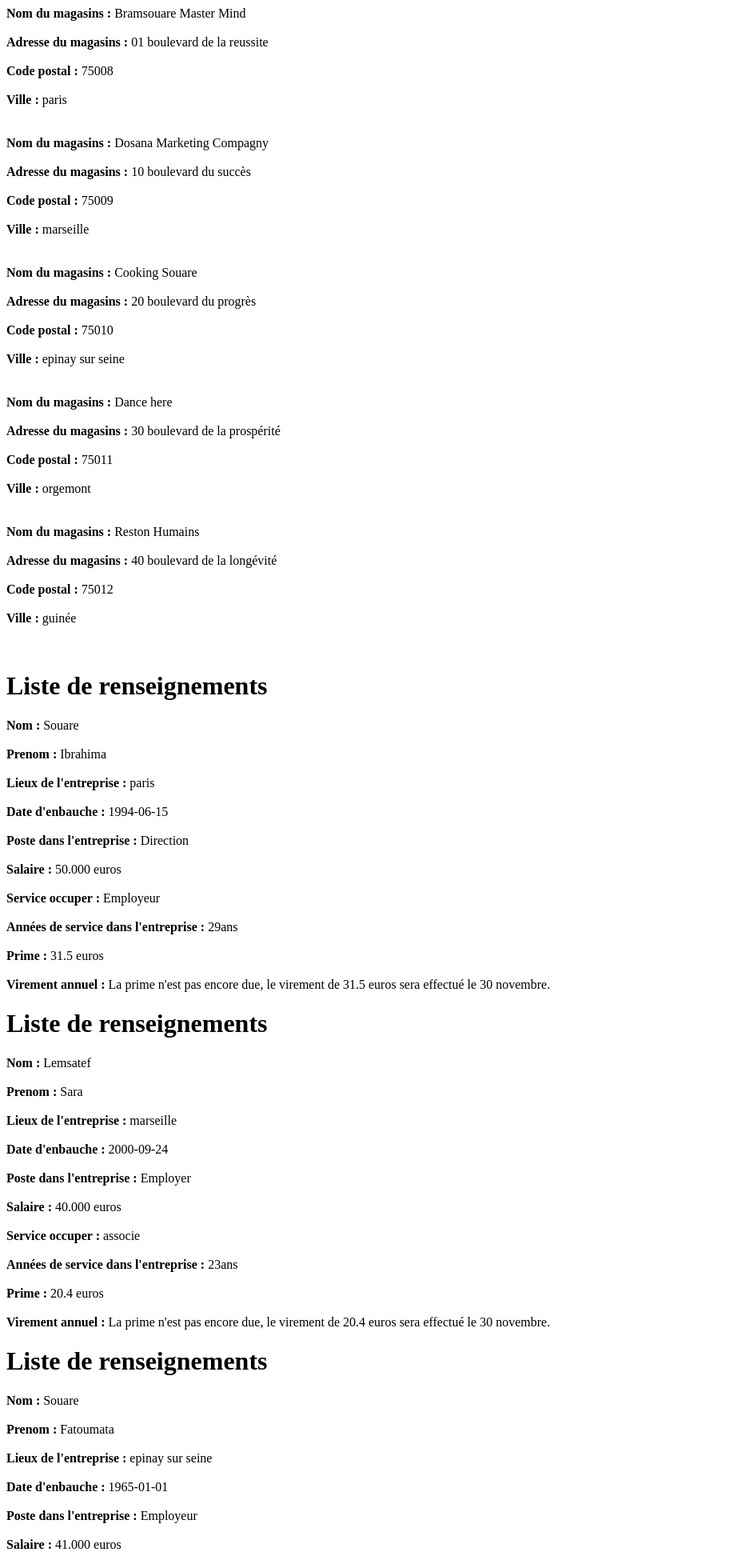
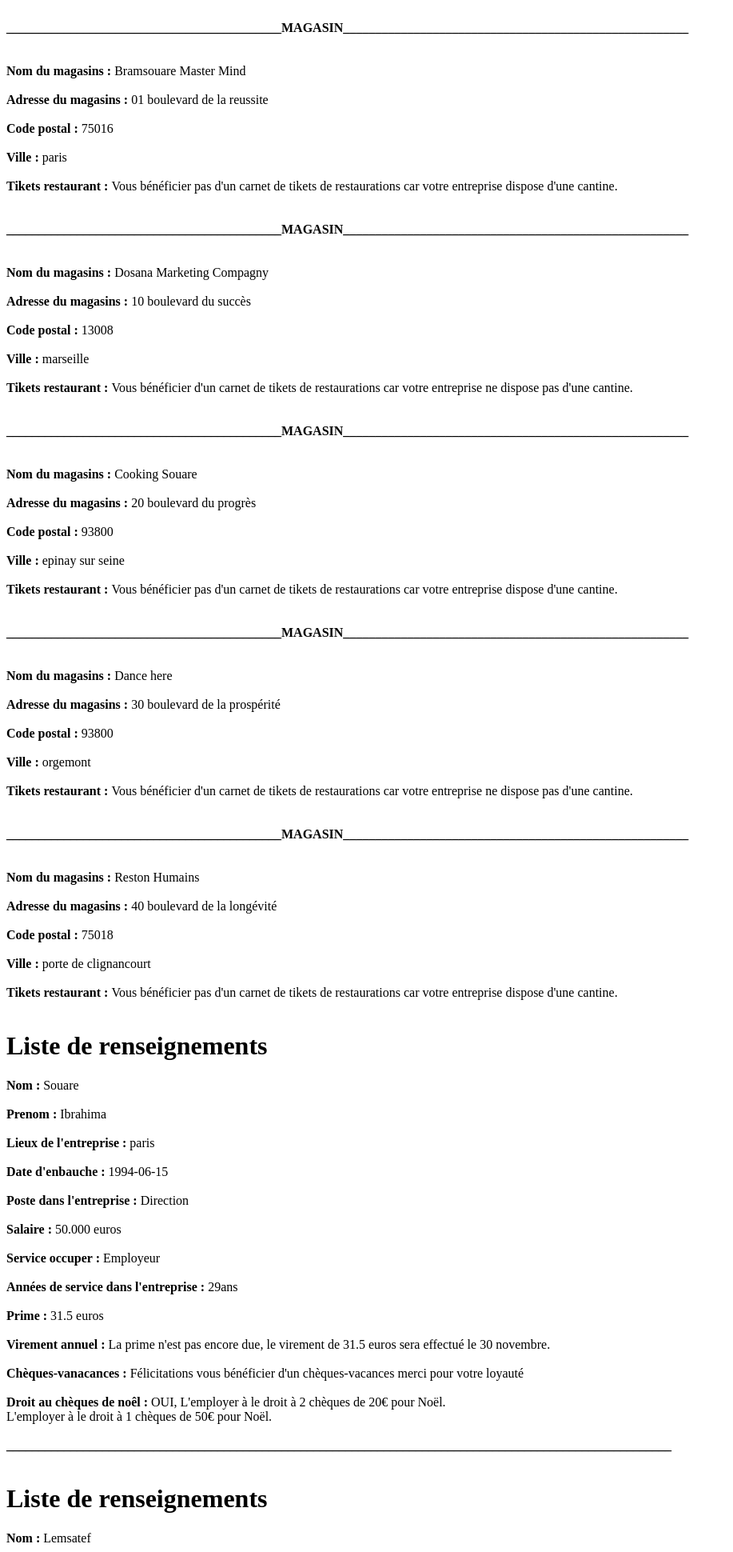
Before and after one commit to Bramsouare/FULLSTACK, a PHP site: page /class_employe.php in a window 1280 px wide. Shown: the top 1940 px of the page at 80% size, without its empty margins (0-917 px from the left). Run offline with PHP 8.4, Linux system fonts and the light colour scheme.

Commit message:
FULLSTACK

```diff
--- a/back_end/developper_le_site/poo/gestion_employe/class_employe.php
+++ b/back_end/developper_le_site/poo/gestion_employe/class_employe.php
@@ -2,6 +2,7 @@
 
     class employe
     {
+        // création d'objets
         private $nom;
         private $prenom;
         private $dateEmbauche;
@@ -10,6 +11,7 @@
         private $service;
         public  $lieux;
 
+        // construction des objects
         public function __construct ($nom, $prenom, $dateEmbauche, $poste, $salaire, $service, $lieux)
         {
             $this -> _nom = $nom;
@@ -19,18 +21,23 @@
             $this -> _salaire = $salaire;
             $this -> _service = $service;
             $this -> _lieux = $lieux;
+
         }
 
+        // fonction pour connaître la durer d'ancienneté de chaque employer
         public function combienAnnee ($dateEmbauche)
         {
             $aujourdhui = new DateTime ("now");
             $ancien = new DateTime ($this -> _dateEmbauche);
             $difference = $aujourdhui -> diff ($ancien);
             return $difference -> y;
+
         }
 
+        // fonction pour afficher les differentes informations
         public function afficheInfos ()
         {
+            // calcule pour avoir le montant de la prime
             $aujourdhui = new DateTime ('2024-11-17');
             $dureeEntreprise = $this -> combienAnnee ($this -> _dateEmbauche);
             $prime = $this -> _salaire / 100 * (5 + $dureeEntreprise * 2);
@@ -46,6 +53,7 @@
             echo "<strong>Années de service dans l'entreprise : </strong>" . $dureeEntreprise . "ans<br><br>";
             echo "<strong>Prime : </strong>" . $prime . " euros<br><br>";
 
+            // conditions d'envois de virement annuel pour la banque
             if ($aujourdhui -> format ('m-d') === '11-30')
             {
                 echo "<strong>Virement annuel : </strong>Virement banquier de la prime de {$prime} euros le 30 novembre.<br>";
@@ -54,16 +62,78 @@
             {
                 echo "<strong>Virement annuel : </strong>La prime n'est pas encore due, le virement de {$prime} euros sera effectué le 30 novembre.<br>";
             }
+
+            // conditions droit chèques-vacances
+            if ($dureeEntreprise >= 1 )
+            {
+                echo "<br><strong>Chèques-vanacances : </strong>Félicitations vous bénéficier d'un chèques-vacances merci pour votre loyauté<br><br>";
+            }
+            else
+            {
+                echo "<br><strong>Chèques-vanacances : </strong>Vous devez faire partie de l'entreprise minimum 1 ans pour bénéficier du chèques-vacances<br><br>";
+            }
+
         }
+
+        // fonction chèques-vacances par enfants
+        public function enfant($_age)
+        {
+            // tableau avec montants
+            $cheques = array
+            (
+                "20€" => 0,
+                "30€" => 0,
+                "50€" => 0
+            );
+
+            // parcourir la tableau avec les conditions
+            foreach ($_age as $age)
+            {
+                if ($age >= 0 && $age <= 10)
+                {
+                    $cheques ["20€"] ++;
+                }
+                else if ($age >= 11 && $age <= 15)
+                {
+                    $cheques ["30€"] ++;
+                }
+                else if ($age >= 16 && $age <= 18)
+                {
+                    $cheques ["50€"] ++;
+                }
+            };
+
+            // compter le nombres d'enfants
+            $nombreEnfant = count($_age);
+
+            // alert
+            echo "<strong>Droit au chèques de noêl : </strong>";
+            echo $nombreEnfant ? "OUI, " : "NON, ";
+
+            // parcourir les resultats plus alert avec les droits
+            foreach ($cheques as $euros => $nombreE)
+            {
+                if ($nombreE > 0)
+                {
+                    echo "L'employer à le droit à $nombreE chèques de $euros pour Noël.  <br>";
+                }
+            }
+
+            echo "<br><strong>________________________________________________________________________________________________________</strong><br><br>";
+
+        }
+
     }
 
     class magasins
     {
+        // création d'objets
         private $nomMagasin;
         private $adresse;
         private $codePostal;
         private $ville;
 
+        // construction d'objets
         public function __construct ($nomMagasin, $adresse, $codePostal, $ville)
         {
             $this -> _nomMagasins = $nomMagasin;
@@ -72,43 +142,67 @@
             $this -> _ville = $ville;
         }
 
+        // fonction d'affichage
         public function afficheMag ()
         {
+
+            echo "<br><strong>___________________________________________MAGASIN______________________________________________________</strong><br><br><br>";
+
             echo "<strong>Nom du magasins : </strong>" . $this -> _nomMagasins . "<br><br>";
             echo "<strong>Adresse du magasins : </strong>" . $this -> _adresse . "<br><br>";
             echo "<strong>Code postal : </strong>" . $this -> _codePostal . "<br><br>";
-            echo "<strong>Ville : </strong>" . $this -> _ville . "<br><br><br>";
+            echo "<strong>Ville : </strong>" . $this -> _ville . "<br><br>";
+
+            if ($this -> _ville === "marseille" || $this -> _ville ==="orgemont")
+            {
+                echo "<strong>Tikets restaurant : </strong>Vous bénéficier d'un carnet de tikets de restaurations car votre entreprise ne dispose pas d'une cantine.<br><br>";
+            }
+            else
+            {
+                echo "<strong>Tikets restaurant : </strong>Vous bénéficier pas d'un carnet de tikets de restaurations car votre entreprise dispose d'une cantine.<br><br>";
+            }
+
         }
+
     }
 
-    $magasin1 = new magasins ("Bramsouare Master Mind", "01 boulevard de la reussite", "75008", "paris");
+
+    // informations des magasins
+    $magasin1 = new magasins ("Bramsouare Master Mind", "01 boulevard de la reussite", "75016", "paris");
     $magasin1 -> afficheMag ();
 
-    $magasin2 = new magasins ("Dosana Marketing Compagny", "10 boulevard du succès", "75009", "marseille");
+    $magasin2 = new magasins ("Dosana Marketing Compagny", "10 boulevard du succès", "13008", "marseille");
     $magasin2 -> afficheMag ();
 
-    $magasin3 = new magasins ("Cooking Souare", "20 boulevard du progrès", "75010", "epinay sur seine");
+    $magasin3 = new magasins ("Cooking Souare", "20 boulevard du progrès", "93800", "epinay sur seine");
     $magasin3 -> afficheMag ();
 
-    $magasin4 = new magasins ("Dance here", "30 boulevard de la prospérité", "75011", "orgemont");
+    $magasin4 = new magasins ("Dance here", "30 boulevard de la prospérité", "93800", "orgemont");
     $magasin4 -> afficheMag ();
 
-    $magasin5 = new magasins ("Reston Humains", "40 boulevard de la longévité", "75012", "guinée");
+    $magasin5 = new magasins ("Reston Humains", "40 boulevard de la longévité", "75018", "porte de clignancourt");
     $magasin5 -> afficheMag ();
 
 
-    $employer = new employe ("Souare", "Ibrahima", "1994-06-15", "Direction", "50.000", "Employeur", $magasin1 -> _ville);
-    $employer -> afficheInfos ();
+    // informations des employers
+    $employe1 = new employe ("Souare", "Ibrahima", "1994-06-15", "Direction", "50.000", "Employeur", $magasin1 -> _ville);
+    $employe1 -> afficheInfos ();
+    $employe1 -> enfant(array(1, 9, 17));
 
-    $employe1 = new employe ("Lemsatef", "Sara", "2000-09-24", "Employer", "40.000", "associe", $magasin2 -> _ville);
-    $employe1 -> afficheInfos ();
+    $employe2 = new employe ("Lemsatef", "Sara", "2000-09-24", "Employer", "40.000", "associe", $magasin2 -> _ville);
+    $employe2 -> afficheInfos ();
+    $employe2 -> enfant (array(10, 19));
 
-    $employe2 = new employe ("Souare", "Fatoumata", "1965-01-01", "Employeur", "41.000", "Direction", $magasin3 -> _ville);
-    $employe2 -> afficheInfos ();
+    $employe3 = new employe ("Souare", "Fatoumata", "1965-01-01", "Employeur", "41.000", "Direction", $magasin3 -> _ville);
+    $employe3 -> afficheInfos ();
+    $employe3 -> enfant (array(6));
 
-    $employe3 = new employe ("Souare", "Naminata", "2012-07-28", "Employeur", "30.000", "Direction", $magasin4 -> _ville);
-    $employe3 -> afficheInfos ();
+    $employe4 = new employe ("Souare", "Naminata", "2012-07-28", "Employeur", "30.000", "Direction", $magasin4 -> _ville);
+    $employe4 -> afficheInfos ();
+    $employe4 -> enfant (array(11, 13, 17));
 
-    $employe3 = new employe ("Souare", "Mouamad-Lamine", "1955-01-01", "Employeur", "50.000", "Direction", $magasin5 -> _ville);
-    $employe3 -> afficheInfos ();
+    $employe5 = new employe ("Souare", "Mouamad-Lamine", "1955-01-01", "Employeur", "50.000", "Direction", $magasin5 -> _ville);
+    $employe5 -> afficheInfos ();
+    $employe5 -> enfant (array(5, 8, 10, 12));
+
 ?>
```
